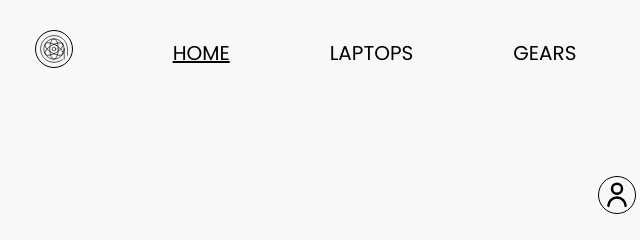
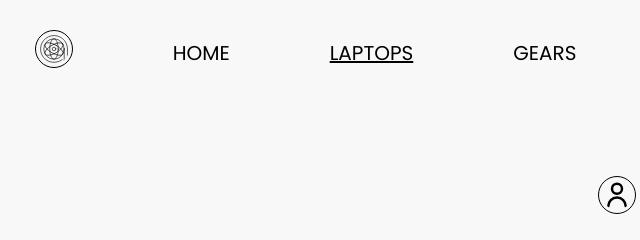
Before and after one commit to Skylar-404/Product-Asus-Quantum-Gear, a plain HTML site: page index.html in a window 1280 px wide. Shown: the top 240 px of the page, 23-663 px from the left. Drawn offline with Linux system fonts and the light colour scheme; a web font is replaced by a local one.

Commit message:
index.html

```diff
--- a/index.html
+++ b/index.html
@@ -12,8 +12,8 @@
     <div class="navigation">
         <nav>
             <a href="https://skylar-404.github.io/Home-Quantum-Gear/" target="_self"><img src="./icons-pack/atom-svgrepo-com.svg" alt=""></a>
-            <a href="https://skylar-404.github.io/Home-Quantum-Gear/" target="_self"><u>HOME</u></a>
-            <a href="https://skylar-404.github.io/Product-Asus-Quantum-Gear/" target="_self">LAPTOPS</a>
+            <a href="https://skylar-404.github.io/Home-Quantum-Gear/" target="_self">HOME</a>
+            <a href="https://skylar-404.github.io/Product-Asus-Quantum-Gear/" target="_self"><u>LAPTOPS</u></a>
             <a href="https://skylar-404.github.io/Gears-Quantum-Gear/" target="_self">GEARS</a>
             <a href="https://skylar-404.github.io/Parts-GPU-Quantum-Gear/" target="_self">PARTS</a>
             <a href="#">SUPPORT</a>
```
